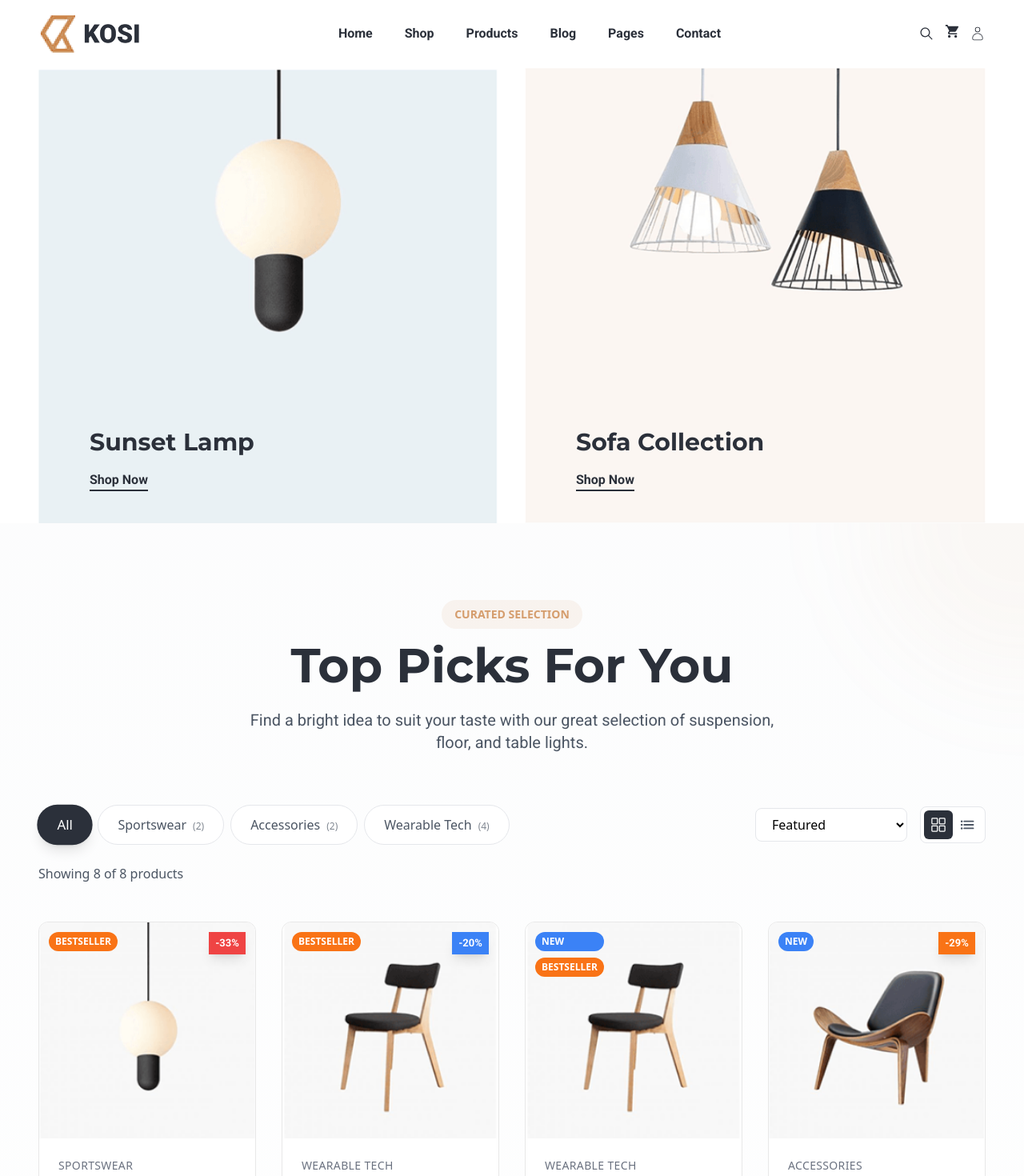
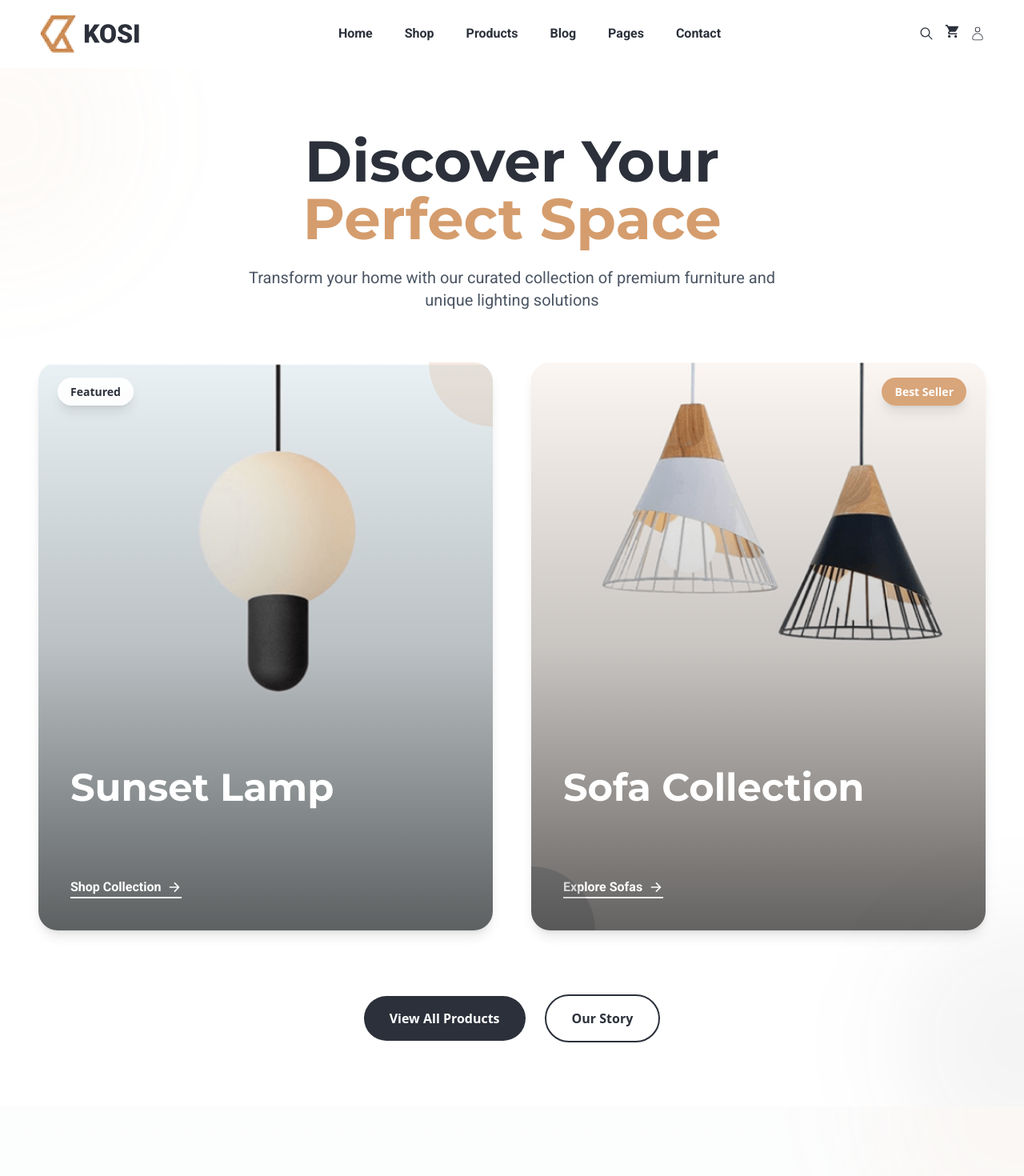
Before and after one commit to shamimthedev/kosi-furniture, a React (Vite) app: page / in a window 1280 px wide. Shown: the top 1470 px of the page at 80% size. Built offline with nearby package versions, Linux system fonts and the light colour scheme.

Commit message:
update hero

```diff
--- a/src/components/layouts/Hero.jsx
+++ b/src/components/layouts/Hero.jsx
@@ -1,42 +1,161 @@
 import SunsetLamp from "../../assets/hero-sunset-lamp.png";
 import SofaCollection from "../../assets/hero-sofa-collection.png";
+import { Link } from "react-router-dom";
+import { IoArrowForward } from "react-icons/io5";
+import { useState } from "react";
 
 const Hero = () => {
+  const [imageLoaded, setImageLoaded] = useState({ sunset: false, sofa: false });
+
+  const handleImageLoad = (imageType) => {
+    setImageLoaded(prev => ({ ...prev, [imageType]: true }));
+  };
+
   return (
-    <>
-      <section className="mb-32 md:mb-0">
-        <div className="container">
-          <div className="hero-content flex flex-col md:flex-row justify-between gap-8">
-            <div className="left-image-content md:w-[49%] relative">
-              <img className="w-full" src={SunsetLamp} alt="Sunset lamp" />
-              <div className="img-details text-primary font-bold absolute left-10 md:left-12 lg:left-16 bottom-10">
-                <h2 className="mb-3 md:mb-4 font-primary text-3xl lg:4xl">
+    <section className="py-8 md:py-16 lg:py-20 overflow-hidden relative">
+      <div className="container relative z-10">
+        {/* Hero Header */}
+        <div className="text-center mb-12 lg:mb-16">
+          <h1 className="font-primary text-4xl md:text-5xl lg:text-6xl xl:text-7xl font-bold text-primary mb-6 leading-tight">
+            Discover Your
+            <span className="block text-secondary">Perfect Space</span>
+          </h1>
+          <p className="font-secondary text-lg md:text-xl text-gray-600 max-w-2xl mx-auto leading-relaxed">
+            Transform your home with our curated collection of premium furniture and unique lighting solutions
+          </p>
+        </div>
+
+        {/* Featured Products Grid */}
+        <div className="grid grid-cols-1 lg:grid-cols-2 gap-6 lg:gap-8 xl:gap-12">
+
+          {/* Sunset Lamp Card */}
+          <div className="group relative overflow-hidden rounded-2xl lg:rounded-3xl shadow-lg hover:shadow-2xl transition-all duration-500 transform hover:-translate-y-2">
+            {/* Image Container with Loading State */}
+            <div className="relative aspect-[4/5] md:aspect-[3/4] lg:aspect-[4/5] overflow-hidden bg-gray-100">
+              {!imageLoaded.sunset && (
+                <div className="absolute inset-0 bg-gradient-to-br from-gray-200 to-gray-300 animate-pulse"></div>
+              )}
+              <img
+                className={`w-full h-full object-cover transition-all duration-700 ${
+                  imageLoaded.sunset ? 'opacity-100 scale-100' : 'opacity-0 scale-105'
+                } group-hover:scale-110`}
+                src={SunsetLamp}
+                alt="Premium Sunset Lamp Collection - Modern Ambient Lighting"
+                onLoad={() => handleImageLoad('sunset')}
+                loading="lazy"
+              />
+
+              {/* Gradient Overlay */}
+              <div className="absolute inset-0 bg-gradient-to-t from-black/60 via-black/20 to-transparent group-hover:from-black/70 transition-all duration-500"></div>
+
+              {/* Floating Badge */}
+              <div className="absolute top-4 left-4 md:top-6 md:left-6">
+                <span className="px-3 py-1 md:px-4 md:py-2 bg-white/90 backdrop-blur-sm text-primary font-semibold text-xs md:text-sm rounded-full shadow-lg">
+                  Featured
+                </span>
+              </div>
+            </div>
+
+            {/* Content Overlay */}
+            <div className="absolute bottom-0 left-0 right-0 p-6 md:p-8 lg:p-10 text-white">
+              <div className="transform transition-all duration-500 group-hover:-translate-y-2">
+                <h2 className="font-primary text-2xl md:text-3xl lg:text-4xl xl:text-5xl font-bold mb-3 md:mb-4 leading-tight">
                   Sunset Lamp
                 </h2>
-                <p className="font-secondary border-b-2 border-primary inline-block hover:text-secondary hover:border-secondary duration-200 cursor-pointer">
-                  Shop Now
+                <p className="font-secondary text-sm md:text-base text-white/90 mb-4 md:mb-6 max-w-sm leading-relaxed opacity-0 group-hover:opacity-100 transition-all duration-500 delay-100">
+                  Create the perfect ambiance with our premium sunset lamp collection
                 </p>
+
+                <Link
+                  to="/products/sunset-lamp"
+                  className="inline-flex items-center gap-2 font-secondary font-semibold text-sm md:text-base border-b-2 border-white hover:border-secondary hover:text-secondary transition-all duration-300 group/link"
+                >
+                  Shop Collection
+                  <IoArrowForward className="text-lg transform transition-transform duration-300 group-hover/link:translate-x-1" />
+                </Link>
               </div>
             </div>
-            <div className="right-image-content md:w-[49%] relative">
+
+            {/* Hover Effect Circle */}
+            <div className="absolute -top-20 -right-20 w-40 h-40 bg-secondary/20 rounded-full transform transition-all duration-700 group-hover:scale-150 group-hover:bg-secondary/30"></div>
+          </div>
+
+          {/* Sofa Collection Card */}
+          <div className="group relative overflow-hidden rounded-2xl lg:rounded-3xl shadow-lg hover:shadow-2xl transition-all duration-500 transform hover:-translate-y-2">
+            {/* Image Container with Loading State */}
+            <div className="relative aspect-[4/5] md:aspect-[3/4] lg:aspect-[4/5] overflow-hidden bg-gray-100">
+              {!imageLoaded.sofa && (
+                <div className="absolute inset-0 bg-gradient-to-br from-gray-200 to-gray-300 animate-pulse"></div>
+              )}
               <img
-                className="w-full"
+                className={`w-full h-full object-cover transition-all duration-700 ${
+                  imageLoaded.sofa ? 'opacity-100 scale-100' : 'opacity-0 scale-105'
+                } group-hover:scale-110`}
                 src={SofaCollection}
-                alt="Sofa Collection"
+                alt="Premium Sofa Collection - Modern Living Room Furniture"
+                onLoad={() => handleImageLoad('sofa')}
+                loading="lazy"
               />
-              <div className="img-details text-primary font-bold absolute left-10 md:left-12 lg:left-16 bottom-10">
-                <h2 className="mb-3 md:mb-4 font-primary text-3xl lg:4xl">
+
+              {/* Gradient Overlay */}
+              <div className="absolute inset-0 bg-gradient-to-t from-black/60 via-black/20 to-transparent group-hover:from-black/70 transition-all duration-500"></div>
+
+              {/* Floating Badge */}
+              <div className="absolute top-4 right-4 md:top-6 md:right-6">
+                <span className="px-3 py-1 md:px-4 md:py-2 bg-secondary/90 backdrop-blur-sm text-white font-semibold text-xs md:text-sm rounded-full shadow-lg">
+                  Best Seller
+                </span>
+              </div>
+            </div>
+
+            {/* Content Overlay */}
+            <div className="absolute bottom-0 left-0 right-0 p-6 md:p-8 lg:p-10 text-white">
+              <div className="transform transition-all duration-500 group-hover:-translate-y-2">
+                <h2 className="font-primary text-2xl md:text-3xl lg:text-4xl xl:text-5xl font-bold mb-3 md:mb-4 leading-tight">
                   Sofa Collection
                 </h2>
-                <p className="font-secondary border-b-2 border-primary inline-block hover:text-secondary hover:border-secondary duration-200 cursor-pointer">
-                  Shop Now
+                <p className="font-secondary text-sm md:text-base text-white/90 mb-4 md:mb-6 max-w-sm leading-relaxed opacity-0 group-hover:opacity-100 transition-all duration-500 delay-100">
+                  Comfort meets style in our handpicked sofa collection
                 </p>
+
+                <Link
+                  to="/products/sofa-collection"
+                  className="inline-flex items-center gap-2 font-secondary font-semibold text-sm md:text-base border-b-2 border-white hover:border-secondary hover:text-secondary transition-all duration-300 group/link"
+                >
+                  Explore Sofas
+                  <IoArrowForward className="text-lg transform transition-transform duration-300 group-hover/link:translate-x-1" />
+                </Link>
               </div>
             </div>
+
+            {/* Hover Effect Circle */}
+            <div className="absolute -bottom-20 -left-20 w-40 h-40 bg-primary/20 rounded-full transform transition-all duration-700 group-hover:scale-150 group-hover:bg-primary/30"></div>
           </div>
         </div>
-      </section>
-    </>
+
+        {/* Call to Action Section */}
+        <div className="mt-16 lg:mt-20 text-center">
+          <div className="inline-flex flex-col sm:flex-row items-center gap-4 sm:gap-6">
+            <Link
+              to="/products"
+              className="px-8 py-4 bg-primary hover:bg-primary/90 text-white font-semibold rounded-full transition-all duration-300 transform hover:scale-105 hover:shadow-xl"
+            >
+              View All Products
+            </Link>
+            <Link
+              to="/about"
+              className="px-8 py-4 border-2 border-primary text-primary hover:bg-primary hover:text-white font-semibold rounded-full transition-all duration-300 transform hover:scale-105"
+            >
+              Our Story
+            </Link>
+          </div>
+        </div>
+
+        {/* Decorative Elements */}
+        <div className="absolute top-0 left-0 w-80 h-80 bg-secondary/5 rounded-full blur-3xl pointer-events-none -translate-x-40 -translate-y-40"></div>
+        <div className="absolute bottom-0 right-0 w-80 h-80 bg-primary/5 rounded-full blur-3xl pointer-events-none translate-x-40 translate-y-40"></div>
+      </div>
+    </section>
   );
 };
 
```
